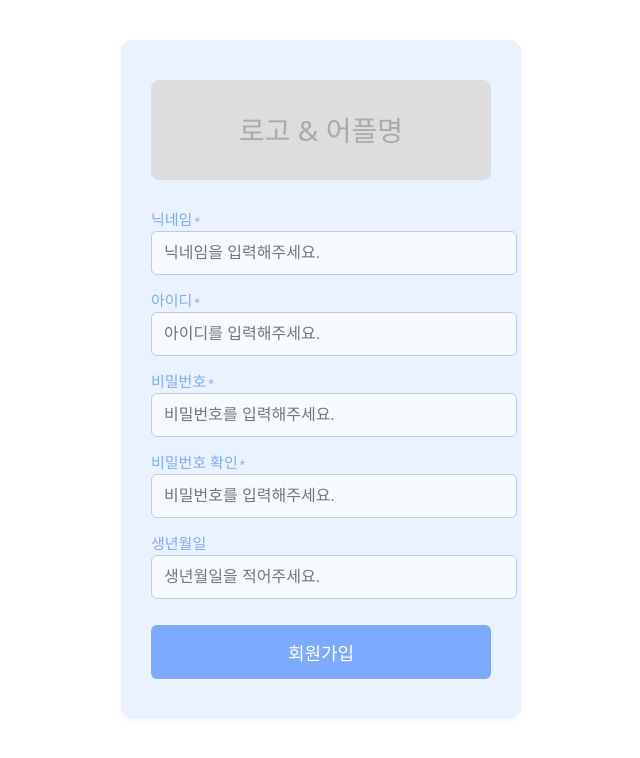
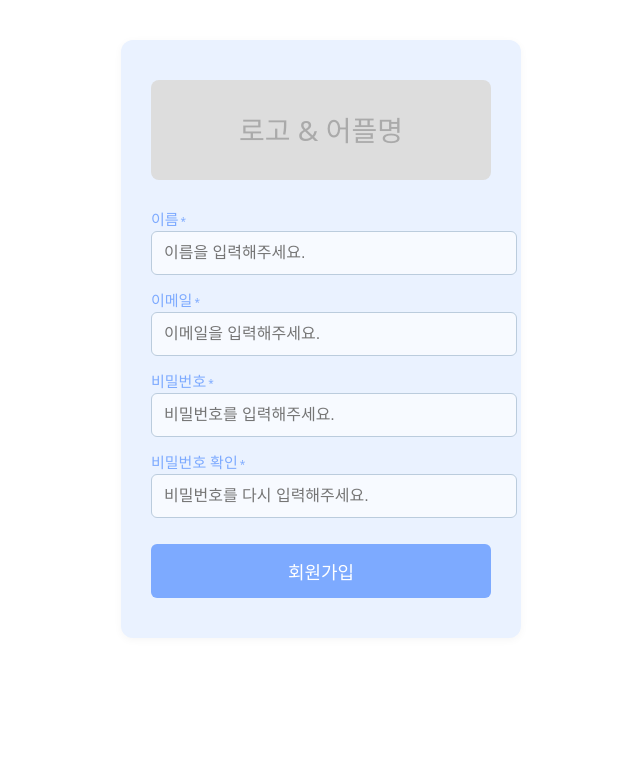
Before and after one commit to 9ITHON/2-giveYouEar-SpeekSee-FE, a React (Vite) app: page /signup in a window 1280 px wide. Shown: the top 758 px of the page, without its empty margins (324-964 px from the left). Built offline with nearby package versions, Linux system fonts and the light colour scheme.

Commit message:
로그인.회원가입 api연결 구현

```diff
--- a/src/apis/mainApi.ts
+++ b/src/apis/mainApi.ts
@@ -1,7 +1,8 @@
 import axios from 'axios';
 
 const mainApi = axios.create({
-  baseURL: 'https://api.speeksee.com',
+  baseURL: 'http://54.180.116.11:8080/',
 });
 
+
 export default mainApi;
--- a/src/pages/Auth/Login.tsx
+++ b/src/pages/Auth/Login.tsx
@@ -1,7 +1,6 @@
-import React from 'react';
+import React, { useState } from 'react';
 import styled from 'styled-components';
-import { GoogleLogin } from '@react-oauth/google';
-import axios from 'axios';
+import mainApi from '../../apis/mainApi';
 
 const Container = styled.div`
   width: 400px;
@@ -54,7 +53,6 @@ const Button = styled.button`
   margin-bottom: 12px;
 `;
 
-
 const Row = styled.div`
   display: flex;
   justify-content: space-between;
@@ -97,34 +95,57 @@ const OrText = styled.span`
 `;
 
 const JoinButton = styled(Button)`
-  background: #a5c8ff;
+  background:  #7daaff;
   color: #fff;
   margin-bottom: 0;
 `;
 
 const Login: React.FC = () => {
-  const handleGoogleLoginSuccess = async (credentialResponse: any) => {
+  const [form, setForm] = useState({
+    email: '',
+    password: '',
+  });
+  const [isLoading, setIsLoading] = useState(false);
+
+  const handleChange = (e: React.ChangeEvent<HTMLInputElement>) => {
+    setForm({ ...form, [e.target.id]: e.target.value });
+  };
+
+  const handleLogin = async (e: React.FormEvent) => {
+    e.preventDefault();
+    setIsLoading(true);
     try {
-      await axios.post(
-        '/api/auth/login',
-        { credential: credentialResponse.credential },
-        { withCredentials: true }
-      );
-      alert('로그인 성공!');
-      window.location.href = '/dashboard';
-    } catch (error) {
-      alert('구글 로그인 실패');
+      const res = await mainApi.post('/api/auth/login', {
+        email: form.email,
+        password: form.password,
+      });
+      if (res.data.success && res.data.data) {
+        localStorage.setItem('accessToken', res.data.data.accessToken);
+        localStorage.setItem('refreshToken', res.data.data.refreshToken);
+        alert('로그인 성공!');
+        window.location.href = '/dashboard';
+      } else {
+        alert(res.data.message || '로그인 실패');
+      }
+    } catch (err) {
+      alert('네트워크 오류');
+    } finally {
+      setIsLoading(false);
     }
   };
 
   return (
     <Container>
       <Title>로고 & 어플명</Title>
-      <Label htmlFor="id">아이디</Label>
-      <Input id="id" placeholder="아이디를 입력해주세요." />
-      <Label htmlFor="pw">비밀번호</Label>
-      <Input id="pw" type="password" placeholder="비밀번호를 입력해주세요." />
-      <Button>로그인</Button>
+      <form onSubmit={handleLogin}>
+        <Label htmlFor="email">이메일</Label>
+        <Input id="email" value={form.email} onChange={handleChange} placeholder="이메일을 입력해주세요." />
+        <Label htmlFor="password">비밀번호</Label>
+        <Input id="password" type="password" value={form.password} onChange={handleChange} placeholder="비밀번호를 입력해주세요." />
+        <Button type="submit" disabled={isLoading}>
+          {isLoading ? '로그인 중...' : '로그인'}
+        </Button>
+      </form>
       <Row>
         <FindLink>아이디 찾기 / 비밀번호 찾기</FindLink>
         <CheckboxLabel>
@@ -137,11 +158,7 @@ const Login: React.FC = () => {
         <OrText>또는</OrText>
         <Line />
       </Divider>
-      <JoinButton>회원가입하기</JoinButton>
-      <GoogleLogin
-        onSuccess={handleGoogleLoginSuccess}
-        onError={() => alert('구글 로그인 실패')}
-      />
+      <JoinButton type="button" onClick={()=> window.location.href ='/signup'}>회원가입하기</JoinButton>
     </Container>
   );
 };
--- a/src/pages/Auth/Signup.tsx
+++ b/src/pages/Auth/Signup.tsx
@@ -1,5 +1,8 @@
-import React from 'react';
+import React, {useState} from 'react';
 import styled from 'styled-components';
+import mainApi from '../../apis/mainApi';
+
+
 
 const Container = styled.div`
   width: 400px;
@@ -58,36 +61,74 @@ const Button = styled.button`
   margin-top: 18px;
 `;
 
-const Signup: React.FC = () => (
+
+
+
+
+const Signup: React.FC = () => {
+  const [form, setForm] = useState({
+    email: '',
+    password: '',
+    username: '',
+    passwordCheck: '',
+  });
+
+  const handleChange = (e: React.ChangeEvent<HTMLInputElement>) => {
+    setForm({ ...form, [e.target.id]: e.target.value });
+  };
+
+  // 회원가입 API 호출 함수
+  const handleSignup = async (e: React.FormEvent) => {
+    e.preventDefault();
+    if (form.password !== form.passwordCheck) {
+      alert('비밀번호가 일치하지 않습니다.');
+      return;
+    }
+    try {
+      const res = await mainApi.post('/api/auth/signup', {
+        email: form.email,
+        password: form.password,
+        username: form.username,
+      });
+      if (res.data.success) {
+        alert(res.data.message); // "회원가입이 완료되었습니다"
+        window.location.href = '/login';
+      } else {
+        alert(res.data.error?.message || '회원가입 실패');
+      }
+    } catch (err: any) {
+      alert('네트워크 오류');
+    }
+  };
+
+  return (
     <Container>
       <Title>로고 & 어플명</Title>
-    <Label htmlFor="nickname">
-      닉네임<Required>*</Required>
+      <form onSubmit={handleSignup}>
+        <Label htmlFor="username">
+          이름<Required>*</Required>
         </Label>
-    <Input id="nickname" placeholder="닉네임을 입력해주세요." />
+        <Input id="username" value={form.username} onChange={handleChange} placeholder="이름을 입력해주세요." />
 
-    <Label htmlFor="userid">
-      아이디<Required>*</Required>
+        <Label htmlFor="email">
+          이메일<Required>*</Required>
         </Label>
-    <Input id="userid" placeholder="아이디를 입력해주세요." />
+        <Input id="email" value={form.email} onChange={handleChange} placeholder="이메일을 입력해주세요." />
 
-    <Label htmlFor="pw">
+        <Label htmlFor="password">
           비밀번호<Required>*</Required>
         </Label>
-    <Input id="pw" type="password" placeholder="비밀번호를 입력해주세요." />
+        <Input id="password" type="password" value={form.password} onChange={handleChange} placeholder="비밀번호를 입력해주세요." />
 
-    <Label htmlFor="pwcheck">
+        <Label htmlFor="passwordCheck">
           비밀번호 확인<Required>*</Required>
         </Label>
-    <Input id="pwcheck" type="password" placeholder="비밀번호를 입력해주세요." />
+        <Input id="passwordCheck" type="password" value={form.passwordCheck} onChange={handleChange} placeholder="비밀번호를 다시 입력해주세요." />
 
-    <Label htmlFor="birth">
-      생년월일
-    </Label>
-    <Input id="birth" placeholder="생년월일을 적어주세요. "/>
-
-    <Button>회원가입</Button>
+        <Button type="submit">회원가입</Button>
+      </form>
     </Container>
   );
+};
 
 export default Signup;
```
Also changed, not shown: src/apis/authApi.ts (added, +33 -0 lines), src/apis/types.ts (added, +46 -0 lines). Lines whose indentation alone changed are shown as unchanged.
